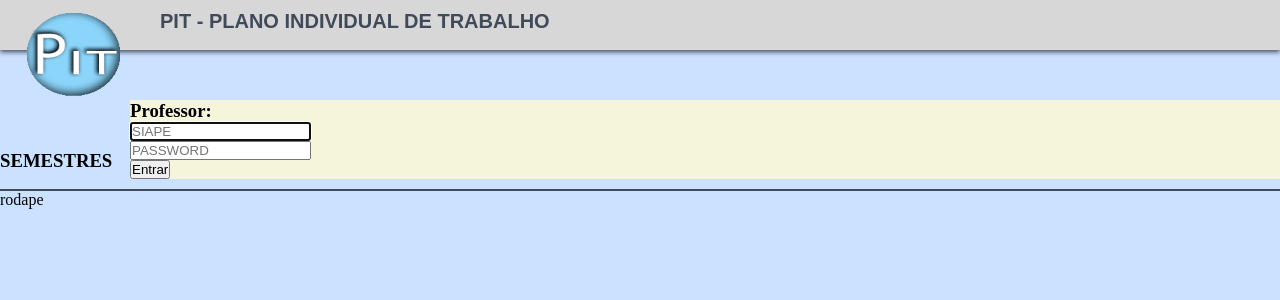
After one commit to AdrianoAmorim/Repositorio, a PHP site: page / in a window 1280 px wide; the page is wider, and only the part inside the window is pictured. The commit adds this page. Shown: the top 300 px of that part. Run offline with PHP 8.4, Linux system fonts and the light colour scheme.

Commit message:
Alteraçoes e atualizaçoes

```diff
--- a/Pit/css/estiloIndex.css
+++ b/Pit/css/estiloIndex.css
@@ -1,39 +1,21 @@
 @charset "UTF-8";
+
 *{
     margin: 0px;
     padding: 0px;
 }
-::-webkit-input-placeholder{
-    font-weight: 100;
-    font-size: 10pt;
-}
-.camposInput{
-    color:#414a5a ;
-    text-align: center;
-    display: block;
-    margin-top: 5px;
-    margin-bottom: 5px;
-    margin-left: auto;
-    margin-right: auto;
-    width: 300px;
-    height: 50px;
-    font-family: Helvetica, Arial, sans-serif;
-    font-size: 12pt;
-    font-weight: bold;
-    border-radius: 8px;
-    border: 2px groove rgba(65,74,90,0.3) ;
+body{
+    background-color: #CAE1FF;
+    width: 100%;
+
 }
 
+div#conteudo {
 
-
-body{
-    background-color: #CAE1FF;
-    min-width: 600px;
 }
-
 header#cabecalho {
     background-color: #d7d7d7 ;
-    margin: 0px auto 0px auto ;
+    margin: 0px auto 15px auto ;
     width: auto;
     height: 50px;
     min-height: 50px;
@@ -41,54 +23,39 @@ header#cabecalho {
     box-shadow: 0px 2px 5px #414a5a;
 }
 header#cabecalho img#imgLogo {
-    float: left;
-    top: 10px;
+    position: absolute;
+    top: 5px;
     width: 150px;
     height: 100px;
+    margin-bottom: 10px;
+
 }
-
 header#cabecalho h1#tituloPrincipal {
     float: left;
-    padding-top: 15px ;
-    margin-left: -15px;
+    padding-top: 10px;
+    margin-left: 160px;
     color: #414a5a;
     font-family:  Arial,monospace, serif;
     font-size: 15pt;
 
 }
 
-form#frmLogin{
-    position: absolute;
-    background-color: #E8E8E8;
-    width: 370px;
-    height: 300px;
-    top: 0;
-    bottom: 0;
-    left: 0;
-    right: 0;
-    margin-top: auto;
-    margin-bottom: auto;
-    margin-left: auto;
-    margin-right: auto;
-    border-radius: 10px;
-    box-shadow: 0px 2px 5px #414a5a;
+aside#asEsquerdo {
+    float: left;
+    margin-top: 50px;
+    width: 110px;
 }
+section#scCadastroPit{
+    margin-top: 50px;
+    margin-left: 130px;
+    background-color: beige ;
+    width: 100%;
 
-form#frmLogin h2 {
-    background-color: #d7d7d7;
-    color: #414a5a;
-    text-align: center;
-    margin: 0px 0px 25px 0px;
-    padding: 10px;
-    border-bottom: 2px ridge #606e7e;
 }
-
-form#frmLogin input#btnEntrar {
-    float: right;
-    width: 90px;
-    height: 35px;
-    margin-top: 5px;
-    margin-right: 30px;
-    border: 2px solid #414a5a;
-    border-radius: 35px;
+footer#rodape {
+    border-top: 2px solid #414a5a;
+    clear: both;
+    width: auto;
+    height: 50px;
+    margin-top: 10px;
 }
--- /dev/null
+++ b/Pit/index.php
@@ -0,0 +1,41 @@
+<!DOCTYPE html>
+<html>
+<head lang="en">
+    <meta charset="UTF-8">
+    <link rel="stylesheet" href="css/estiloIndex.css"/>
+    <title>PIT - CADASTRO</title>
+</head>
+<body>
+
+<header id="cabecalho">
+    <img src="_imagens/img_logo.png" id="imgLogo"/>
+    <h1 id="tituloPrincipal">PIT - PLANO INDIVIDUAL DE TRABALHO</h1>
+</header>
+
+<div id="conteudo">
+
+    <aside id="asEsquerdo">
+        <h3>SEMESTRES</h3>
+    </aside>
+
+    <section id="scCadastroPit">
+        <div id="infoDocente">
+            <h3>Professor: </h3>
+        </div>
+
+        <form name="frmCadastroPit" id="frmCadastroPit">
+            <input type="text" name="inUsuario" id="usuario" placeholder="SIAPE" autofocus required></br>
+
+            <input type="password" name="inSenha" id="senha" placeholder="PASSWORD" required></br>
+
+            <input type="submit" id="btnEntrar" value="Entrar">
+        </form>
+    </section>
+</div>
+
+<footer id="rodape">
+    <p>rodape</p>
+</footer>
+
+</body>
+</html>
--- a/Pit/login.html
+++ b/Pit/login.html
@@ -2,7 +2,7 @@
 <html>
 <head lang="en">
     <meta charset="UTF-8">
-    <link rel="stylesheet" href="css/estiloIndex.css">
+    <link rel="stylesheet" href="css/estiloLogin.css">
     <title>Pagina Principal - PIT</title>
 </head>
 
@@ -13,7 +13,7 @@
     <h1 id="tituloPrincipal">PIT - PLANO INDIVIDUAL DE TRABALHO</h1>
 </header>
 
-        <form id="frmLogin" method="post"action="cadastroPit.php">
+        <form name="frmLogin" id="frmLogin" method="post"action="index.php">
             <h2> LOGIN </h2>
 
             <input type="text" name="inUsuario" id="usuario" class="camposInput" placeholder="SIAPE" autofocus required></br>
```
Also changed, not shown: Pit/cadastroPit.php (deleted, +0 -38 lines), Pit/css/estiloCadastroPit.css (deleted, +0 -55 lines), Pit/css/estiloLogin.css (added, +93 -0 lines).
